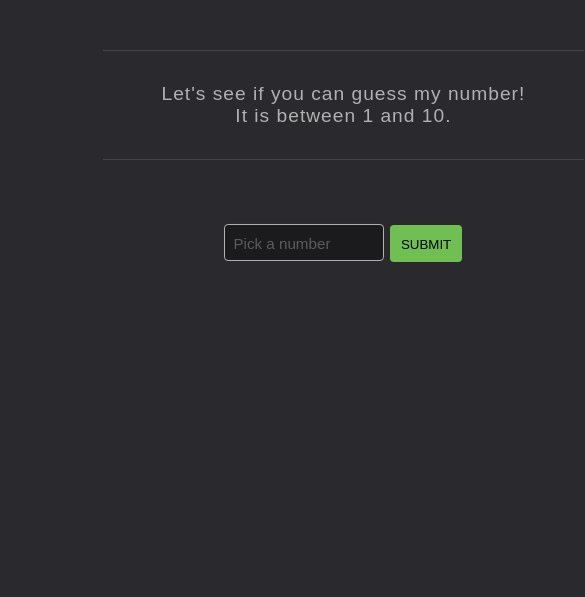
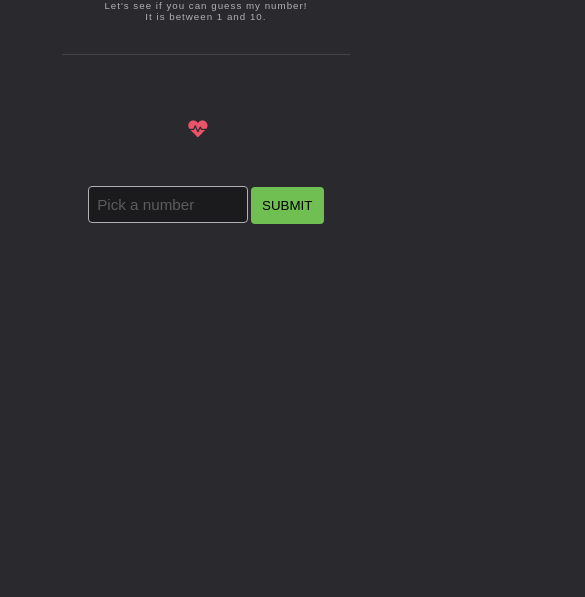
Before and after one commit to andrapetronela/number_wizard, a plain HTML site: page index.html in a window 390 px wide. Shown: the part 247-844 px from the top of the page, 585 px wide, since content can reach past the window. Drawn offline with Linux system fonts and the light colour scheme.

Commit message:
add media query

```diff
--- a/index.html
+++ b/index.html
@@ -2,6 +2,7 @@
 <html lang="en">
 <head>
     <meta charset="UTF-8">
+    <meta content="width=device-width, initial-scale=1" name="viewport" />
     <title>Number Wizard</title>
     <link href="style.css" rel="stylesheet">
     <link rel="stylesheet" href="https://use.fontawesome.com/releases/v5.5.0/css/all.css" integrity="sha384-B4dIYHKNBt8Bc12p+WXckhzcICo0wtJAoU8YZTY5qE0Id1GSseTk6S+L3BlXeVIU" crossorigin="anonymous">
--- a/script.js
+++ b/script.js
@@ -94,8 +94,6 @@ function won() {
     wizardResponse.textContent = `You won! The correct number is ${winningNumber}.`;
     wizardResponse.classList.add('winner');
 
-    body.style.background = '#4a4a4f';
-
     buttonSubmit.value = 'Play Again';
     buttonSubmit.className += 'play-again';
 }
--- a/style.css
+++ b/style.css
@@ -7,8 +7,9 @@
 body {
     font-family: sans-serif;
     background: #2a2a2e;
-    font-size: 1.2rem;
+    font-size: 1.4vw;
     color: #b1b1b3;
+    overflow-x: hidden;
 }
 
 .container {
@@ -45,7 +46,7 @@ body {
 #gameRule {
     margin-bottom: 4rem;
     font-weight: 300;
-    font-size: 1.2rem;
+    font-size: inherit;
     letter-spacing: 1px;
 }
 
@@ -104,19 +105,18 @@ body {
 
 .danger {
     color: #eb5368;
+    font-size: 1.7vw;
 }
 
 .winner {
     color: #589841;
+    font-size: 1.9vw;
 }
 
 .score-container {
-    position: absolute;
-    top: 13vh;
-    right: 5vw;
     display: flex;
     justify-content: center;
-    margin: 1rem;
+    margin: 1rem 0 3rem;
 }
 .lives {
     font-size: 1.2rem;
@@ -124,13 +124,13 @@ body {
     margin-right: 1rem;
 }
 @media screen and (max-width: 700px) {
+    body {
+        font-size: 2.5vw;
+    }
     .container {
-        position: absolute;
-        top: 30vh;
-        transform: translateY(-50%);
+        margin-top: 15vh;
     }
-
-    .score-container {
-        top: 8rem;
+    .danger, .winner {
+        font-size: 2.9vw;
     }
 }
```
